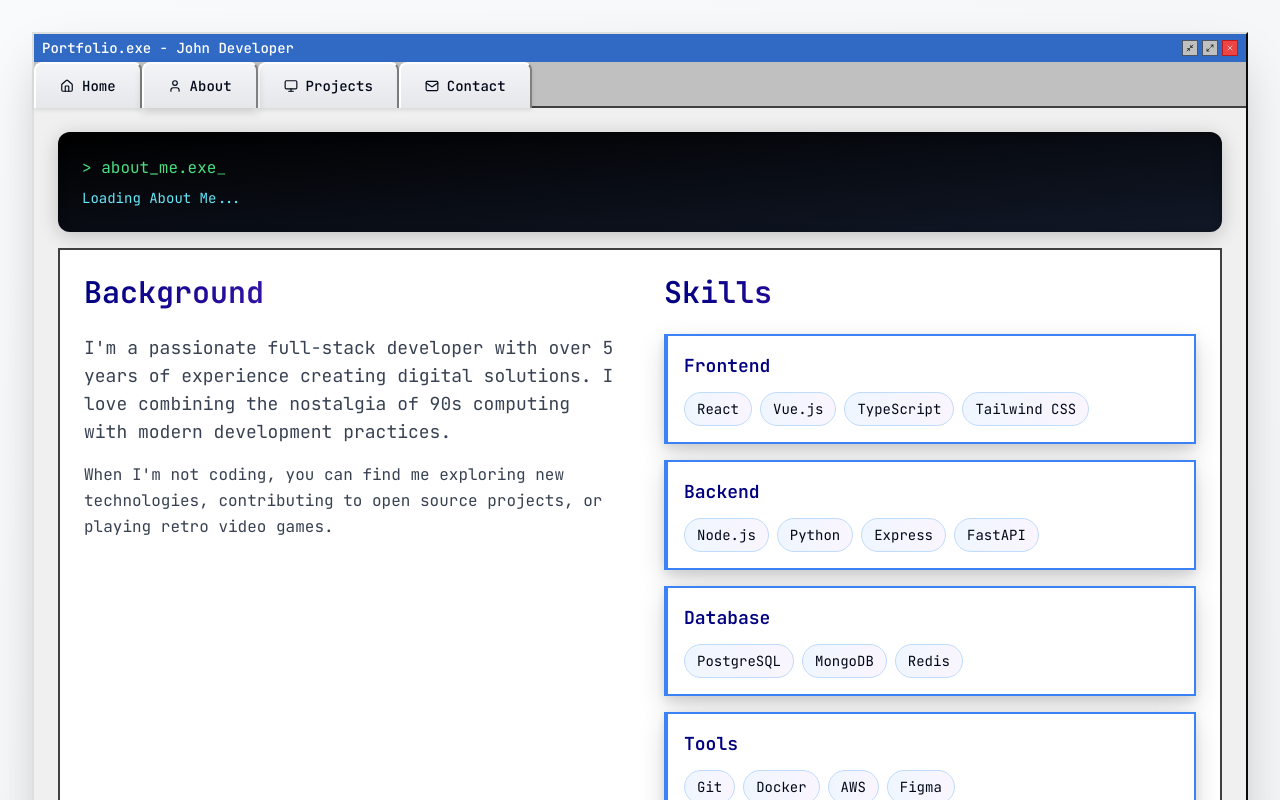
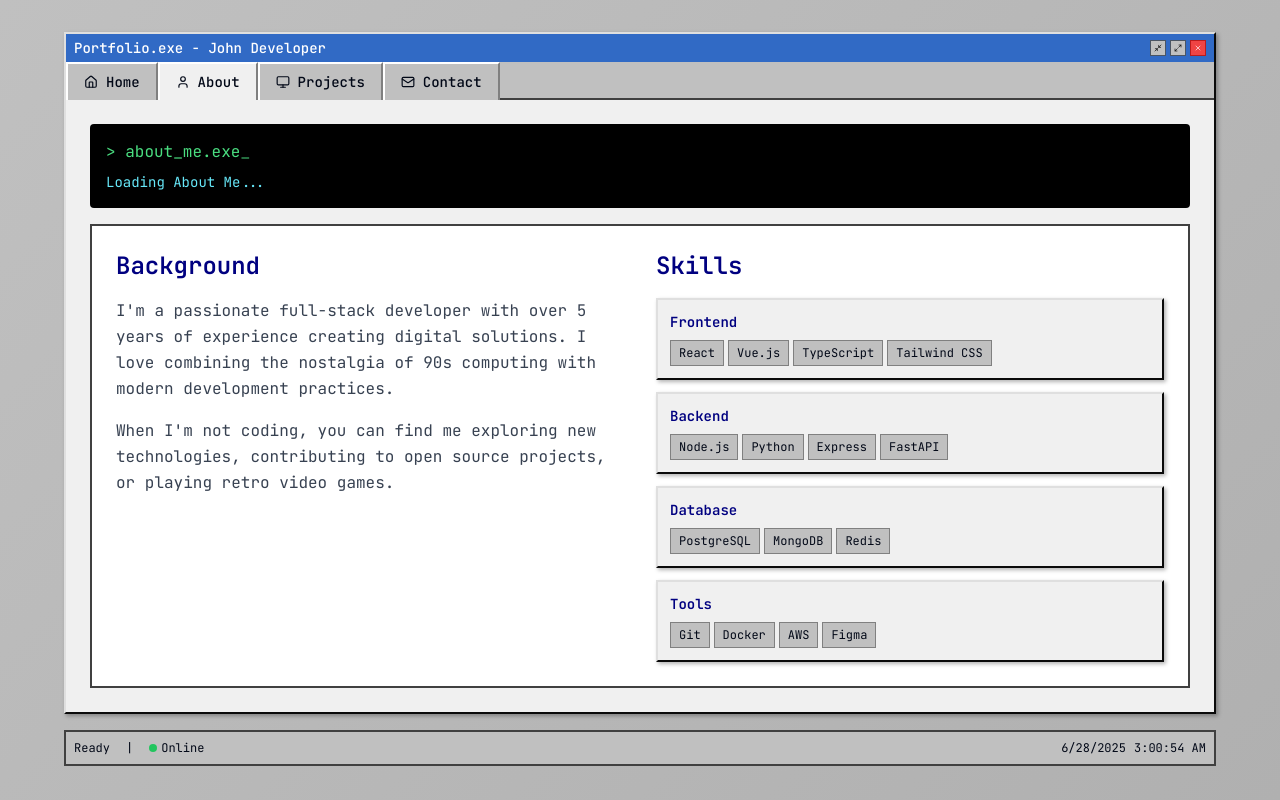
Before and after one commit to gaurav-2-0-0-2/retro-window-folio, a React (Vite) app: page / in a window 1280 px wide. Both pictures are taken after a click on the button "About". Shown: the top 800 px of the page. Built offline with nearby package versions, Linux system fonts and the light colour scheme.

Commit message:
Reverted to commit cc5022c1d8314d00018de2c15a0993747729235d

```diff
--- a/src/index.css
+++ b/src/index.css
@@ -92,69 +92,56 @@
   }
 
   body {
-    @apply bg-gradient-to-br from-gray-50 to-gray-100 text-foreground font-terminus;
+    @apply bg-retro-gray text-foreground font-terminus;
+    background: linear-gradient(135deg, #c0c0c0 0%, #b0b0b0 100%);
     min-height: 100vh;
   }
 }
 
-/* 90s UI Elements with Modern Touches */
+/* 90s UI Elements */
 @layer components {
   .retro-window {
-    @apply bg-white border-2 backdrop-blur-sm;
+    @apply bg-retro-window border-2;
     border-color: #dfdfdf #0a0a0a #0a0a0a #dfdfdf;
-    box-shadow: 0 10px 25px rgba(0,0,0,0.15), 0 4px 10px rgba(0,0,0,0.1);
-    transition: all 0.3s ease;
-  }
-
-  .retro-window:hover {
-    box-shadow: 0 15px 35px rgba(0,0,0,0.2), 0 6px 15px rgba(0,0,0,0.15);
+    box-shadow: 2px 2px 4px rgba(0,0,0,0.3);
   }
 
   .retro-button {
-    @apply px-6 py-3 bg-gradient-to-b from-gray-100 to-gray-200 border-2 font-terminus text-sm font-medium rounded-lg;
+    @apply px-4 py-2 bg-retro-gray border-2 font-terminus text-sm font-medium;
     border-color: #ffffff #808080 #808080 #ffffff;
-    transition: all 0.2s ease;
-    box-shadow: 0 2px 4px rgba(0,0,0,0.1);
+    transition: all 0.1s ease;
   }
 
   .retro-button:hover {
-    @apply bg-gradient-to-b from-gray-200 to-gray-300;
-    transform: translateY(-1px);
-    box-shadow: 0 4px 8px rgba(0,0,0,0.15);
+    @apply bg-gray-200;
   }
 
   .retro-button:active {
     border-color: #808080 #ffffff #ffffff #808080;
-    @apply bg-gradient-to-b from-gray-300 to-gray-200;
-    transform: translateY(0);
-    box-shadow: 0 1px 2px rgba(0,0,0,0.1);
+    @apply bg-gray-300;
   }
 
   .retro-tab {
-    @apply px-6 py-3 bg-gradient-to-b from-gray-100 to-gray-200 border-2 font-terminus text-sm font-medium cursor-pointer rounded-t-lg;
+    @apply px-4 py-2 bg-retro-gray border-2 font-terminus text-sm font-medium cursor-pointer;
     border-color: #ffffff #808080 transparent #ffffff;
     border-bottom: none;
     margin-bottom: -2px;
     transition: all 0.2s ease;
-    box-shadow: 0 2px 4px rgba(0,0,0,0.1);
   }
 
   .retro-tab.active {
-    @apply bg-white;
-    border-color: #ffffff #808080 #ffffff #ffffff;
+    @apply bg-retro-window;
+    border-color: #ffffff #808080 #f0f0f0 #ffffff;
     z-index: 10;
     position: relative;
-    box-shadow: 0 4px 8px rgba(0,0,0,0.15);
   }
 
   .retro-tab:hover:not(.active) {
-    @apply bg-gradient-to-b from-gray-200 to-gray-300;
-    transform: translateY(-1px);
+    @apply bg-gray-200;
   }
 
   .terminal-text {
-    @apply font-terminus text-green-400 bg-gradient-to-br from-black to-gray-900 p-6 rounded-xl;
+    @apply font-terminus text-green-400 bg-black p-4 rounded;
     font-family: 'JetBrains Mono', monospace;
-    box-shadow: inset 0 2px 10px rgba(0,0,0,0.3), 0 4px 20px rgba(0,0,0,0.2);
   }
 }
--- a/src/pages/Index.tsx
+++ b/src/pages/Index.tsx
@@ -14,22 +14,19 @@ const Index = () => {
       icon: <Home size={14} />,
       content: (
         <TerminalSection title="Welcome">
-          <div className="space-y-8">
+          <div className="space-y-6">
             <div className="text-center">
-              <div className="relative inline-block">
-                <h1 className="font-terminus text-5xl font-bold bg-gradient-to-r from-retro-darkblue to-blue-600 bg-clip-text text-transparent mb-3">
+              <h1 className="font-terminus text-4xl font-bold text-retro-darkblue mb-2">
                 John Developer
               </h1>
-                <div className="absolute -inset-1 bg-gradient-to-r from-blue-600 to-purple-600 rounded-lg blur opacity-20 animate-pulse"></div>
-              </div>
-              <p className="text-xl text-gray-600 font-terminus font-medium">
+              <p className="text-xl text-retro-darkgray font-terminus">
                 Full Stack Developer & UI/UX Designer
               </p>
             </div>
 
-            <div className="terminal-text max-w-3xl mx-auto rounded-xl shadow-2xl">
+            <div className="terminal-text max-w-2xl mx-auto">
               <div className="text-green-400">
-                {'>'}  system.info --user="john_developer"<br/>
+                {'>'} system.info --user="john_developer"<br/>
                 Loading profile...<br/>
                 <span className="text-cyan-300">
                   Status: Online and ready to build amazing things<br/>
@@ -40,7 +37,7 @@ const Index = () => {
               </div>
             </div>
 
-            <div className="grid md:grid-cols-2 gap-6">
+            <div className="grid md:grid-cols-2 gap-4">
               <ProjectCard
                 title="E-Commerce Platform"
                 description="Full-stack e-commerce solution with React, Node.js, and PostgreSQL. Features include user authentication, payment processing, and admin dashboard."
@@ -66,45 +63,43 @@ const Index = () => {
       icon: <User size={14} />,
       content: (
         <TerminalSection title="About Me">
-          <div className="space-y-8">
-            <div className="grid md:grid-cols-2 gap-12">
           <div className="space-y-6">
-                <h2 className="font-terminus text-3xl font-bold bg-gradient-to-r from-retro-darkblue to-purple-600 bg-clip-text text-transparent">
+            <div className="grid md:grid-cols-2 gap-8">
+              <div>
+                <h2 className="font-terminus text-2xl font-bold text-retro-darkblue mb-4">
                   Background
                 </h2>
-                <div className="space-y-4 text-gray-700 leading-relaxed">
-                  <p className="text-lg">
+                <p className="text-gray-700 leading-relaxed mb-4">
                   I'm a passionate full-stack developer with over 5 years of experience
                   creating digital solutions. I love combining the nostalgia of 90s computing
                   with modern development practices.
                 </p>
-                  <p>
+                <p className="text-gray-700 leading-relaxed">
                   When I'm not coding, you can find me exploring new technologies,
                   contributing to open source projects, or playing retro video games.
                 </p>
               </div>
-              </div>
 
-              <div className="space-y-6">
-                <h2 className="font-terminus text-3xl font-bold bg-gradient-to-r from-retro-darkblue to-purple-600 bg-clip-text text-transparent">
+              <div>
+                <h2 className="font-terminus text-2xl font-bold text-retro-darkblue mb-4">
                   Skills
                 </h2>
-                <div className="space-y-4">
+                <div className="space-y-3">
                   {[
                     { category: 'Frontend', skills: ['React', 'Vue.js', 'TypeScript', 'Tailwind CSS'] },
                     { category: 'Backend', skills: ['Node.js', 'Python', 'Express', 'FastAPI'] },
                     { category: 'Database', skills: ['PostgreSQL', 'MongoDB', 'Redis'] },
                     { category: 'Tools', skills: ['Git', 'Docker', 'AWS', 'Figma'] },
                   ].map((group) => (
-                    <div key={group.category} className="retro-window p-4 hover:shadow-lg transition-all duration-300 border-l-4 border-blue-500">
-                      <h3 className="font-terminus font-semibold text-lg text-retro-darkblue mb-3">
+                    <div key={group.category} className="retro-window p-3">
+                      <h3 className="font-terminus font-semibold text-sm text-retro-darkblue mb-2">
                         {group.category}
                       </h3>
-                      <div className="flex flex-wrap gap-2">
+                      <div className="flex flex-wrap gap-1">
                         {group.skills.map((skill) => (
                           <span
                             key={skill}
-                            className="px-3 py-1.5 bg-gradient-to-r from-blue-50 to-purple-50 border border-blue-200 text-sm font-terminus rounded-full hover:shadow-md transition-all duration-200"
+                            className="px-2 py-1 bg-retro-gray border border-retro-darkgray text-xs font-terminus"
                           >
                             {skill}
                           </span>
@@ -125,8 +120,8 @@ const Index = () => {
       icon: <Monitor size={14} />,
       content: (
         <TerminalSection title="My Projects">
-          <div className="space-y-8">
-            <div className="grid gap-8">
+          <div className="space-y-6">
+            <div className="grid gap-6">
               <ProjectCard
                 title="Retro Portfolio Website"
                 description="A 90s-inspired portfolio website built with React and Tailwind CSS. Features include terminal-style animations, window frames, and nostalgic design elements."
@@ -166,92 +161,86 @@ const Index = () => {
       icon: <Mail size={14} />,
       content: (
         <TerminalSection title="Get In Touch">
-          <div className="space-y-8">
-            <div className="grid md:grid-cols-2 gap-12">
           <div className="space-y-6">
-                <h2 className="font-terminus text-3xl font-bold bg-gradient-to-r from-retro-darkblue to-purple-600 bg-clip-text text-transparent">
+            <div className="grid md:grid-cols-2 gap-8">
+              <div>
+                <h2 className="font-terminus text-2xl font-bold text-retro-darkblue mb-4">
                   Let's Connect
                 </h2>
-                <p className="text-gray-700 leading-relaxed text-lg">
+                <p className="text-gray-700 leading-relaxed mb-6">
                   I'm always interested in new opportunities, collaborations,
                   and interesting projects. Feel free to reach out!
                 </p>
 
                 <div className="space-y-4">
-                  <div className="retro-window p-6 hover:shadow-xl transition-all duration-300 border-l-4 border-green-500">
-                    <div className="flex items-center gap-4">
-                      <div className="p-3 bg-green-100 rounded-full">
-                        <Mail className="text-green-600" size={24} />
-                      </div>
+                  <div className="retro-window p-4">
+                    <div className="flex items-center gap-3">
+                      <Mail className="text-retro-darkblue" size={20} />
                       <div>
-                        <div className="font-terminus font-semibold text-lg">Email</div>
-                        <div className="text-gray-600">john@developer.com</div>
+                        <div className="font-terminus font-semibold">Email</div>
+                        <div className="text-sm text-gray-600">john@developer.com</div>
                       </div>
                     </div>
                   </div>
 
-                  <div className="retro-window p-6 hover:shadow-xl transition-all duration-300 border-l-4 border-purple-500">
-                    <div className="flex items-center gap-4">
-                      <div className="p-3 bg-purple-100 rounded-full">
-                        <Github className="text-purple-600" size={24} />
-                      </div>
+                  <div className="retro-window p-4">
+                    <div className="flex items-center gap-3">
+                      <Github className="text-retro-darkblue" size={20} />
                       <div>
-                        <div className="font-terminus font-semibold text-lg">GitHub</div>
-                        <div className="text-gray-600">github.com/johndeveloper</div>
+                        <div className="font-terminus font-semibold">GitHub</div>
+                        <div className="text-sm text-gray-600">github.com/johndeveloper</div>
                       </div>
                     </div>
                   </div>
 
-                  <div className="retro-window p-6 hover:shadow-xl transition-all duration-300 border-l-4 border-blue-500">
-                    <div className="flex items-center gap-4">
-                      <div className="p-3 bg-blue-100 rounded-full">
-                        <Linkedin className="text-blue-600" size={24} />
-                      </div>
+                  <div className="retro-window p-4">
+                    <div className="flex items-center gap-3">
+                      <Linkedin className="text-retro-darkblue" size={20} />
                       <div>
-                        <div className="font-terminus font-semibold text-lg">LinkedIn</div>
-                        <div className="text-gray-600">linkedin.com/in/johndeveloper</div>
+                        <div className="font-terminus font-semibold">LinkedIn</div>
+                        <div className="text-sm text-gray-600">linkedin.com/in/johndeveloper</div>
                       </div>
                     </div>
                   </div>
                 </div>
               </div>
 
-              <div className="space-y-6">
-                <h2 className="font-terminus text-3xl font-bold bg-gradient-to-r from-retro-darkblue to-purple-600 bg-clip-text text-transparent">
+              <div>
+                <h2 className="font-terminus text-2xl font-bold text-retro-darkblue mb-4">
                   Send Message
                 </h2>
-                <form className="space-y-6 retro-window p-6">
+                <form className="space-y-4">
                   <div>
-                    <label className="block font-terminus text-sm font-semibold mb-2 text-gray-700">
+                    <label className="block font-terminus text-sm font-semibold mb-1">
                       Name
                     </label>
                     <input
                       type="text"
-                      className="w-full p-3 border-2 border-retro-border bg-white font-terminus text-sm rounded-lg focus:border-blue-500 focus:ring-2 focus:ring-blue-200 transition-all duration-200"
+                      className="w-full p-2 border-2 border-retro-border bg-white font-terminus text-sm"
                       placeholder="Your name"
                     />
                   </div>
                   <div>
-                    <label className="block font-terminus text-sm font-semibold mb-2 text-gray-700">
+                    <label className="block font-terminus text-sm font-semibold mb-1">
                       Email
                     </label>
                     <input
                       type="email"
-                      className="w-full p-3 border-2 border-retro-border bg-white font-terminus text-sm rounded-lg focus:border-blue-500 focus:ring-2 focus:ring-blue-200 transition-all duration-200"
+                      className="w-full p-2 border-2 border-retro-border bg-white font-terminus text-sm"
                       placeholder="your.email@example.com"
                     />
                   </div>
                   <div>
-                    <label className="block font-terminus text-sm font-semibold mb-2 text-gray-700">
+                    <label className="block font-terminus text-sm font-semibold mb-1">
                       Message
                     </label>
                     <textarea
                       rows={4}
-                      className="w-full p-3 border-2 border-retro-border bg-white font-terminus text-sm resize-none rounded-lg focus:border-blue-500 focus:ring-2 focus:ring-blue-200 transition-all duration-200"
+                      className="w-full p-2 border-2 border-retro-border bg-white font-terminus text-sm resize-none"
                       placeholder="Your message here..."
                     />
                   </div>
-                  <button type="submit" className="retro-button w-full py-3 text-lg font-semibold bg-gradient-to-r from-blue-500 to-purple-600 text-white border-none rounded-lg hover:shadow-lg transition-all duration-300">
+                  <button type="submit" className="retro-button">
                     Send Message
                   </button>
                 </form>
@@ -264,23 +253,23 @@ const Index = () => {
   ];
 
   return (
-    <div className="min-h-screen bg-gradient-to-br from-gray-50 to-gray-100 p-4 md:p-8">
-      <div className="max-w-7xl mx-auto">
-        <WindowFrame title="Portfolio.exe - John Developer" className="shadow-2xl">
+    <div className="min-h-screen p-4 md:p-8">
+      <div className="max-w-6xl mx-auto">
+        <WindowFrame title="Portfolio.exe - John Developer" className="shadow-window">
           <TabNavigation tabs={tabs} />
         </WindowFrame>
 
         {/* Status Bar */}
-        <div className="mt-6 bg-gradient-to-r from-retro-gray to-gray-200 border-2 border-retro-border p-3 flex items-center justify-between text-sm font-terminus rounded-lg shadow-lg">
-          <div className="flex items-center gap-6">
-            <span className="font-semibold">Ready</span>
-            <span className="text-gray-400">|</span>
-            <span className="flex items-center gap-2">
-              <div className="w-3 h-3 bg-green-500 rounded-full animate-pulse shadow-lg"></div>
-              <span className="font-medium">Online</span>
+        <div className="mt-4 bg-retro-gray border-2 border-retro-border p-2 flex items-center justify-between text-xs font-terminus">
+          <div className="flex items-center gap-4">
+            <span>Ready</span>
+            <span>|</span>
+            <span className="flex items-center gap-1">
+              <div className="w-2 h-2 bg-green-500 rounded-full"></div>
+              Online
             </span>
           </div>
-          <div className="flex items-center gap-4 text-gray-600">
+          <div className="flex items-center gap-2">
             <span>{new Date().toLocaleDateString()}</span>
             <span>{new Date().toLocaleTimeString()}</span>
           </div>
```
Lines whose indentation alone changed are shown as unchanged.
